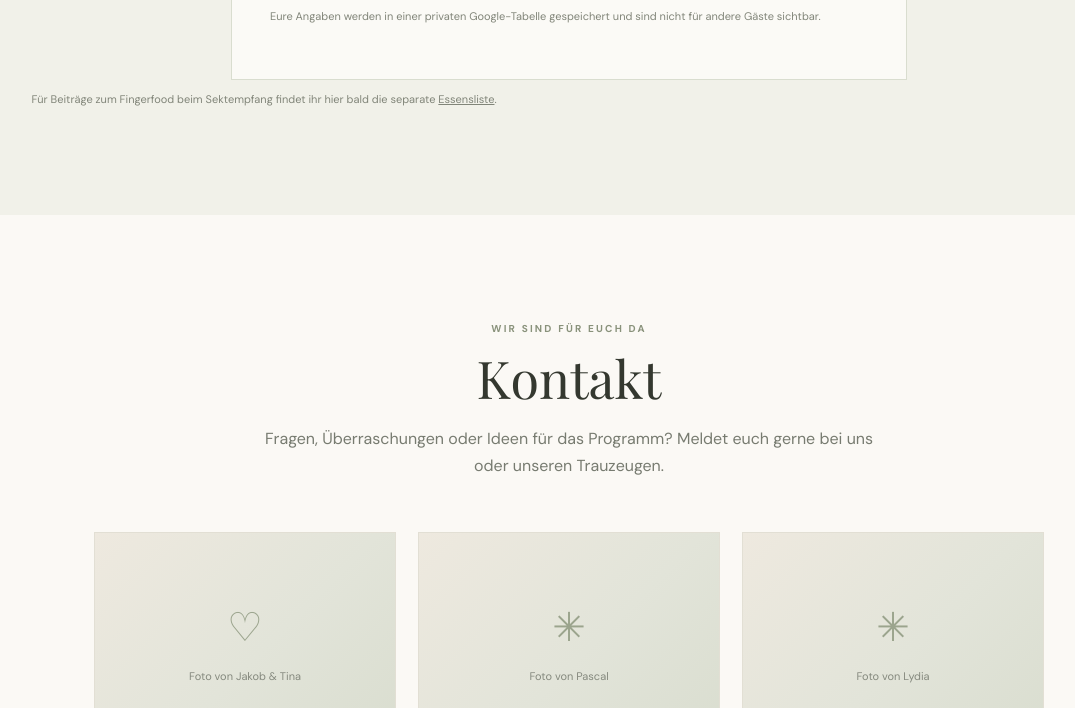
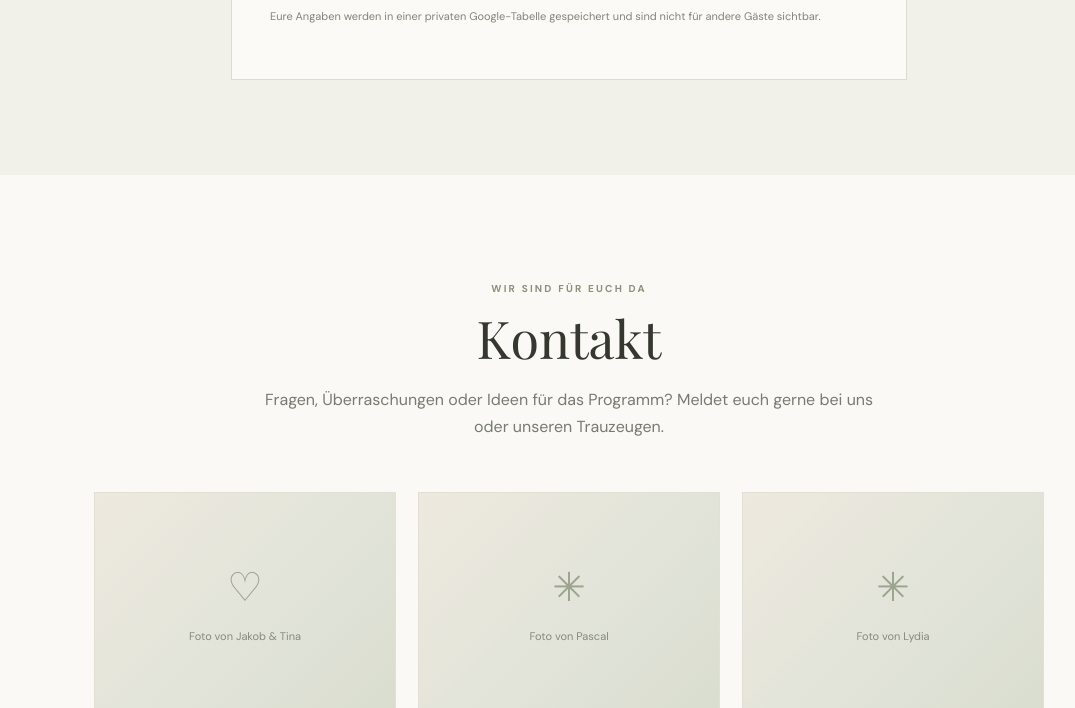
Before and after one commit to jakob-gae/Hochzeit-von-Jakob-und-Tina, a plain HTML site: page index.html in a window 1280 px wide. Shown: the part 3961-4669 px from the top of the page, without its empty margins (71-1146 px from the left). Drawn offline with nearby package versions, Linux system fonts and the light colour scheme.

Commit message:
Remove hint about Fingerfood contributions
Removed hint paragraph about Fingerfood contributions.

```diff
--- a/index.html
+++ b/index.html
@@ -294,10 +294,6 @@
       <p id="result" role="status" aria-live="polite"></p>
     </fieldset>
   </form>
-  <p class="hint">
-          Für Beiträge zum Fingerfood beim Sektempfang findet ihr hier bald die separate
-          <a class="placeholder-link" href="#">Essensliste</a>.
-        </p>
 </section>
 
 <section class="section" id="kontakt">
```
